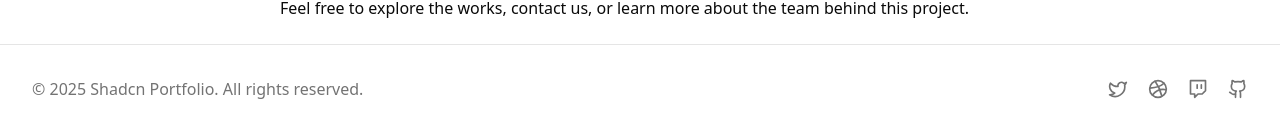
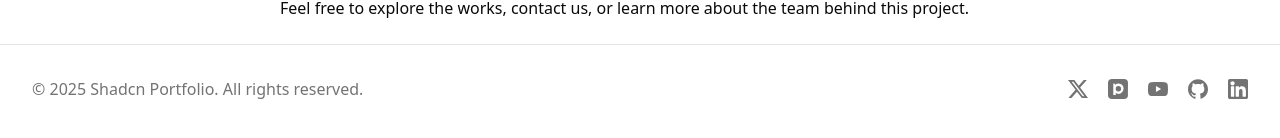
Before and after one commit to le-dn/shadcn-portfolio, a Next.js app: page / in a window 1280 px wide. Shown: the part 200-338 px from the top of the page. Built offline with nearby package versions, Linux system fonts and the light colour scheme.

Commit message:
feat: change footer to use svg

```diff
--- a/components/Footer.tsx
+++ b/components/Footer.tsx
@@ -1,5 +1,4 @@
 import { Separator } from "@/components/ui/separator"
-import { DribbbleIcon, GithubIcon, TwitchIcon, TwitterIcon } from "lucide-react"
 import Link from "next/link"
 
 export default function Footer() {
@@ -20,16 +19,74 @@ export default function Footer() {
               </span>
               <div className="flex items-center gap-5 text-muted-foreground">
                 <Link href="#" target="_blank">
-                  <TwitterIcon className="h-5 w-5" />
+                  <svg
+                    role="img"
+                    viewBox="0 0 24 24"
+                    xmlns="http://www.w3.org/2000/svg"
+                    className="h-5 w-5"
+                    fill="currentColor"
+                  >
+                    <title>X</title>
+                    <path d="M18.901 1.153h3.68l-8.04 9.19L24 22.846h-7.406l-5.8-7.584-6.638 7.584H.474l8.6-9.83L0 1.154h7.594l5.243 6.932ZM17.61 20.644h2.039L6.486 3.24H4.298Z" />
+                  </svg>
                 </Link>
                 <Link href="#" target="_blank">
-                  <DribbbleIcon className="h-5 w-5" />
+                  <svg
+                    role="img"
+                    viewBox="0 0 24 24"
+                    xmlns="http://www.w3.org/2000/svg"
+                    className="h-5 w-5"
+                    fill="currentColor"
+                  >
+                    <title>pixiv</title>
+                    <path d="M4.94 0A4.953 4.953 0 0 0 0 4.94v14.12A4.953 4.953 0 0 0 4.94 24h14.12A4.953 4.953 0 0 0 24 19.06c-.014 1.355 0-14.12 0-14.12A4.953 4.953 0 0 0 19.06 0Zm1.783 5.465h.904a.37.37 0 0 1 .31.17l.752 1.17a6.172 6.172 0 0 1 10.01 4.834 6.172 6.172 0 0 1-9.394 5.265v2.016a.37.37 0 0 1-.37.367H6.724a.37.37 0 0 1-.37-.367V5.834a.37.37 0 0 1 .37-.37m5.804 2.951a3.222 3.222 0 1 0-.002 6.443 3.222 3.222 0 0 0 .002-6.443" />
+                  </svg>
                 </Link>
                 <Link href="#" target="_blank">
-                  <TwitchIcon className="h-5 w-5" />
+                  <svg
+                    role="img"
+                    viewBox="0 0 24 24"
+                    xmlns="http://www.w3.org/2000/svg"
+                    className="h-5 w-5"
+                    fill="currentColor"
+                  >
+                    <title>YouTube</title>
+                    <path d="M23.498 6.186a3.016 3.016 0 0 0-2.122-2.136C19.505 3.545 12 3.545 12 3.545s-7.505 0-9.377.505A3.017 3.017 0 0 0 .502 6.186C0 8.07 0 12 0 12s0 3.93.502 5.814a3.016 3.016 0 0 0 2.122 2.136c1.871.505 9.376.505 9.376.505s7.505 0 9.377-.505a3.015 3.015 0 0 0 2.122-2.136C24 15.93 24 12 24 12s0-3.93-.502-5.814zM9.545 15.568V8.432L15.818 12l-6.273 3.568z" />
+                  </svg>
                 </Link>
                 <Link href="#" target="_blank">
-                  <GithubIcon className="h-5 w-5" />
+                  <svg
+                    role="img"
+                    viewBox="0 0 24 24"
+                    xmlns="http://www.w3.org/2000/svg"
+                    className="h-5 w-5"
+                    fill="currentColor"
+                  >
+                    <title>GitHub</title>
+                    <path d="M12 .297c-6.63 0-12 5.373-12 12 0 5.303 3.438 9.8 8.205 11.385.6.113.82-.258.82-.577 0-.285-.01-1.04-.015-2.04-3.338.724-4.042-1.61-4.042-1.61C4.422 18.07 3.633 17.7 3.633 17.7c-1.087-.744.084-.729.084-.729 1.205.084 1.838 1.236 1.838 1.236 1.07 1.835 2.809 1.305 3.495.998.108-.776.417-1.305.76-1.605-2.665-.3-5.466-1.332-5.466-5.93 0-1.31.465-2.38 1.235-3.22-.135-.303-.54-1.523.105-3.176 0 0 1.005-.322 3.3 1.23.96-.267 1.98-.399 3-.405 1.02.006 2.04.138 3 .405 2.28-1.552 3.285-1.23 3.285-1.23.645 1.653.24 2.873.12 3.176.765.84 1.23 1.91 1.23 3.22 0 4.61-2.805 5.625-5.475 5.92.42.36.81 1.096.81 2.22 0 1.606-.015 2.896-.015 3.286 0 .315.21.69.825.57C20.565 22.092 24 17.592 24 12.297c0-6.627-5.373-12-12-12" />
+                  </svg>
+                </Link>
+                <Link href="#" target="_blank">
+                  <svg
+                    role="img"
+                    viewBox="0 0 382 382"
+                    xmlns="http://www.w3.org/2000/svg"
+                    className="h-5 w-5"
+                    fill="currentColor"
+                  >
+                    <title>Linkedin</title>
+                    <path
+                      d="M347.445,0H34.555C15.471,0,0,15.471,0,34.555v312.889C0,366.529,15.471,382,34.555,382h312.889
+	C366.529,382,382,366.529,382,347.444V34.555C382,15.471,366.529,0,347.445,0z M118.207,329.844c0,5.554-4.502,10.056-10.056,10.056
+	H65.345c-5.554,0-10.056-4.502-10.056-10.056V150.403c0-5.554,4.502-10.056,10.056-10.056h42.806
+	c5.554,0,10.056,4.502,10.056,10.056V329.844z M86.748,123.432c-22.459,0-40.666-18.207-40.666-40.666S64.289,42.1,86.748,42.1
+	s40.666,18.207,40.666,40.666S109.208,123.432,86.748,123.432z M341.91,330.654c0,5.106-4.14,9.246-9.246,9.246H286.73
+	c-5.106,0-9.246-4.14-9.246-9.246v-84.168c0-12.556,3.683-55.021-32.813-55.021c-28.309,0-34.051,29.066-35.204,42.11v97.079
+	c0,5.106-4.139,9.246-9.246,9.246h-44.426c-5.106,0-9.246-4.14-9.246-9.246V149.593c0-5.106,4.14-9.246,9.246-9.246h44.426
+	c5.106,0,9.246,4.14,9.246,9.246v15.655c10.497-15.753,26.097-27.912,59.312-27.912c73.552,0,73.131,68.716,73.131,106.472
+	L341.91,330.654L341.91,330.654z"
+                    />
+                  </svg>
                 </Link>
               </div>
             </div>
--- a/components/navbar/Logo.tsx
+++ b/components/navbar/Logo.tsx
@@ -1,5 +1,6 @@
 export const Logo = () => (
   <svg
+    role="img"
     id="logo-7"
     width="124"
     height="32"
@@ -16,4 +17,4 @@ export const Logo = () => (
       className="fill-foreground"
     />
   </svg>
-);
+)
```
